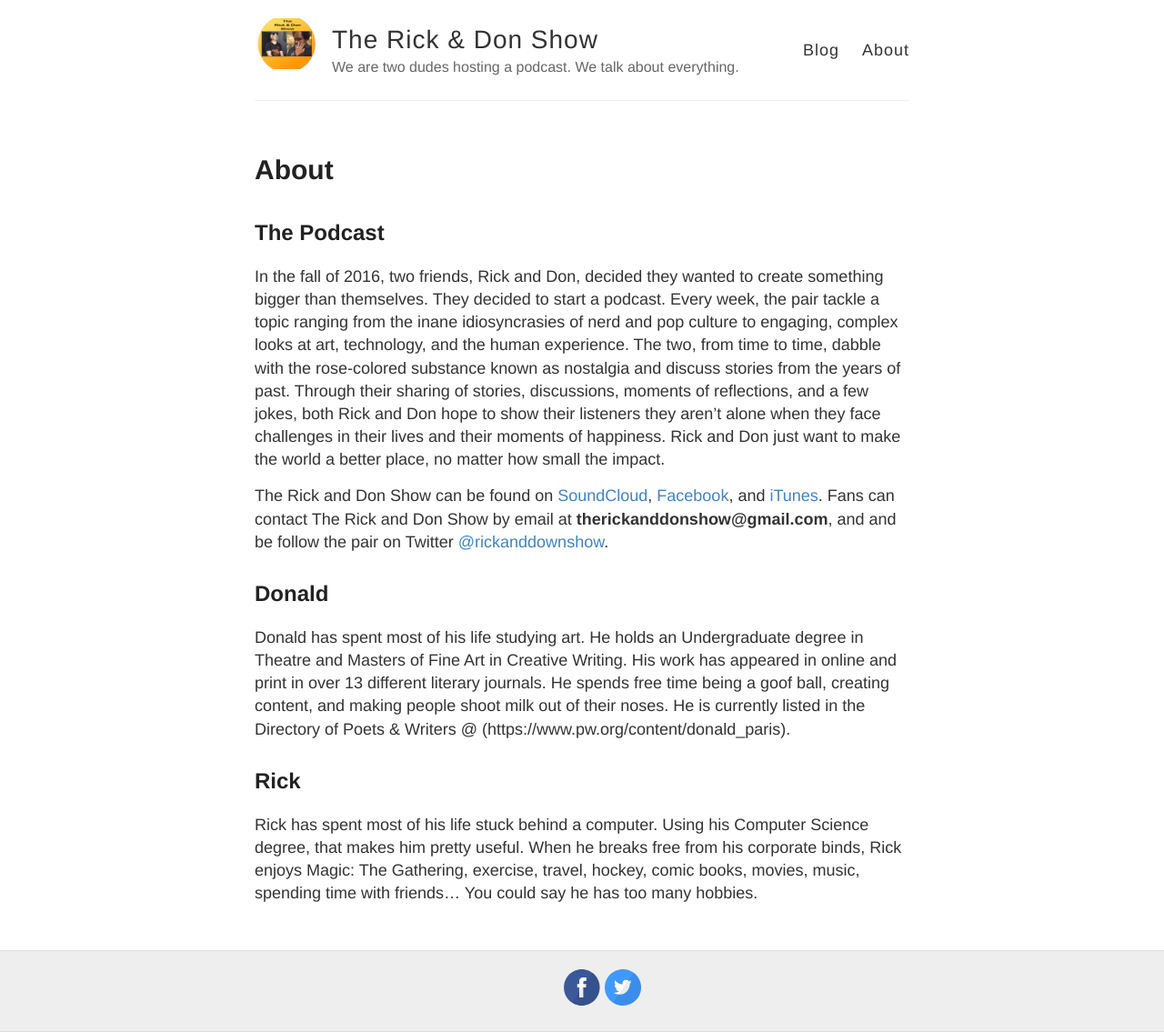
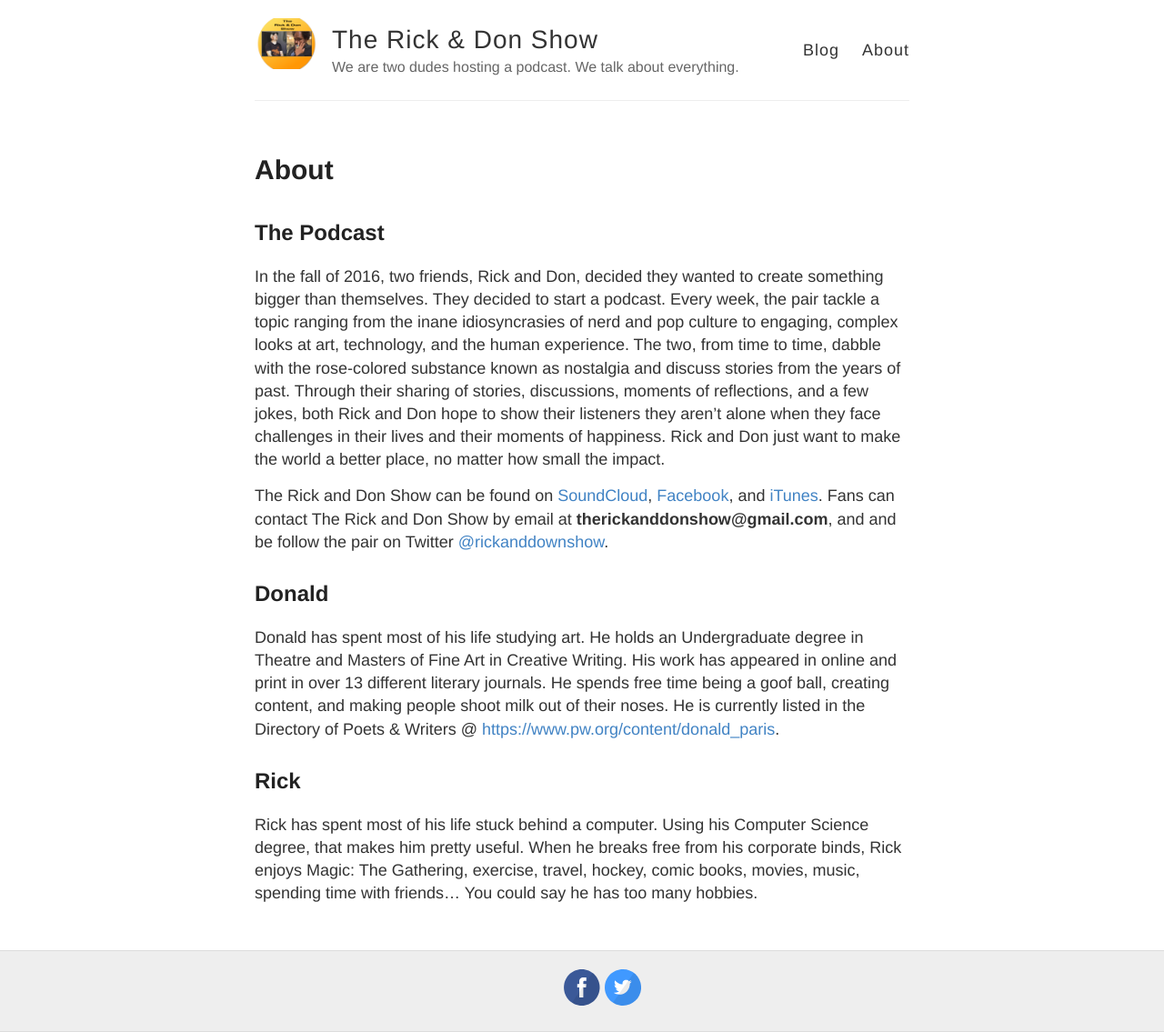
Before and after one commit to rick-and-don-show/rick-and-don-show.github.io, a Jekyll site: the page built from about.md, in a window 1280 px wide. Shown: the whole page at 91% size. Built offline with Jekyll 4.4.1, drawn with Linux system fonts in a browser that asks for light colours; part of the change alters nothing that is shown; grey boxes are pictures that could not be loaded.

```diff
--- a/about.md
+++ b/about.md
@@ -13,7 +13,7 @@ The Rick and Don Show can be found on [SoundCloud](https://soundcloud.com/rick-a
 
 ## Donald
 
-Donald has spent most of his life studying art.  He holds an Undergraduate degree in Theatre and Masters of Fine Art in Creative Writing. His work has appeared in online and print in over 13 different literary journals.  He spends free time being a goof ball, creating content, and making people shoot milk out of their noses.  He is currently listed in the Directory of Poets & Writers @ (https://www.pw.org/content/donald_paris).
+Donald has spent most of his life studying art.  He holds an Undergraduate degree in Theatre and Masters of Fine Art in Creative Writing. His work has appeared in online and print in over 13 different literary journals.  He spends free time being a goof ball, creating content, and making people shoot milk out of their noses.  He is currently listed in the Directory of Poets & Writers @ [https://www.pw.org/content/donald_paris](https://www.pw.org/content/donald_paris).
 
 
 ## Rick
```
